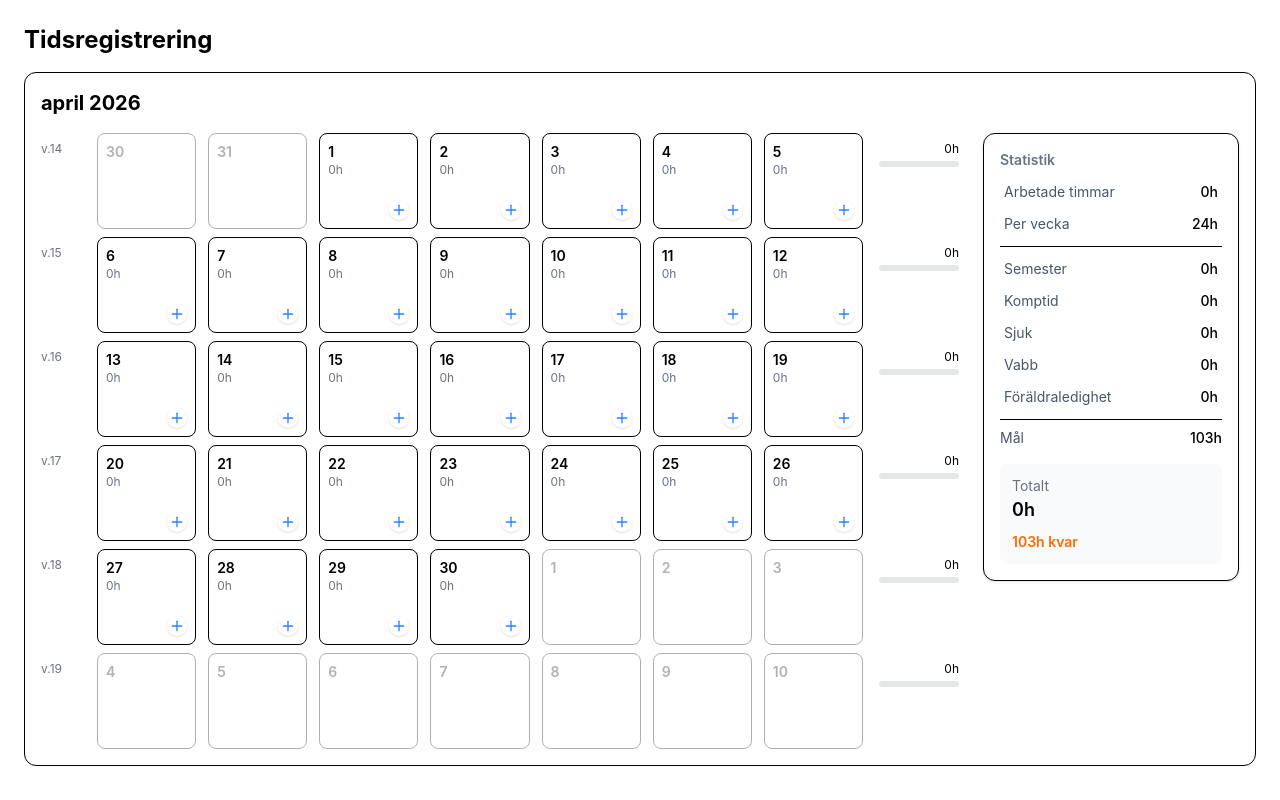
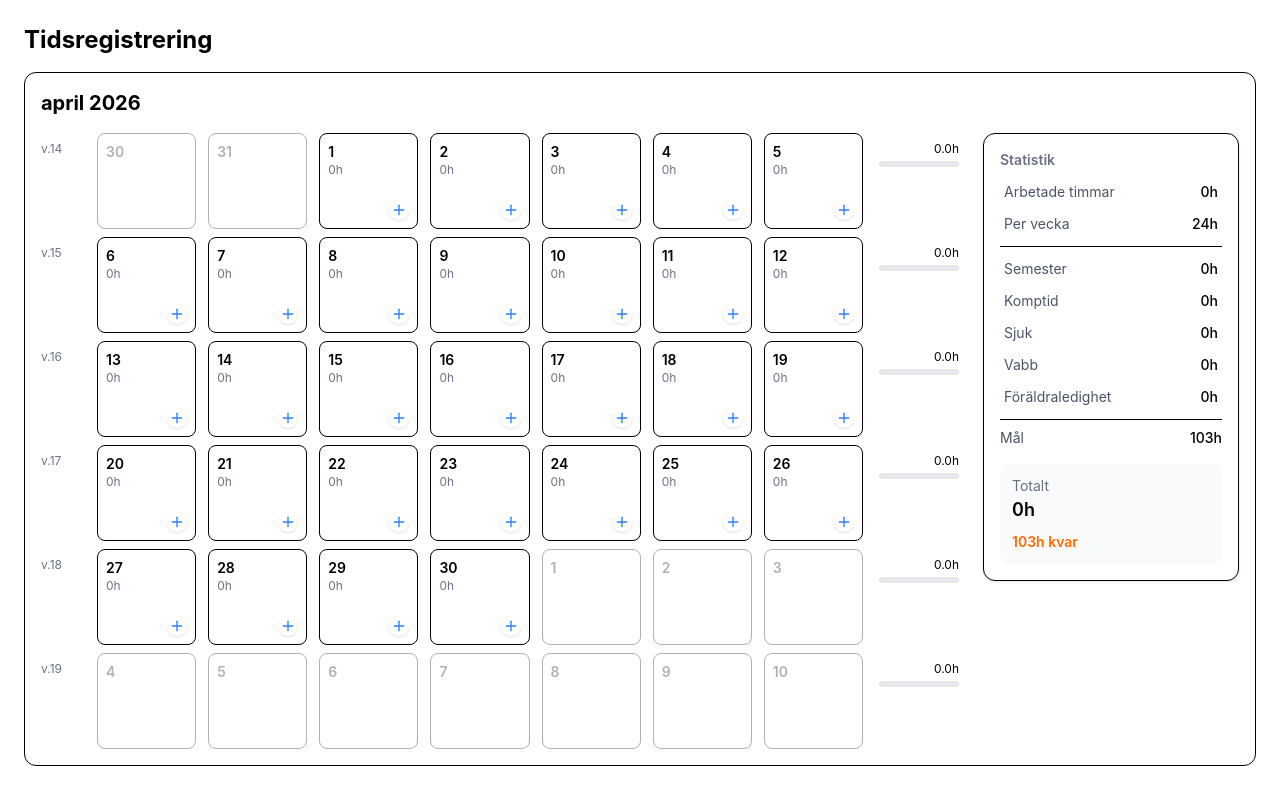
Before and after one commit to sandrahagevall/time-registration, a React (Vite) app: page / in a window 1280 px wide. Built offline with nearby package versions, Linux system fonts and the light colour scheme.

Commit message:
change decimals to 1

```diff
--- a/src/components/MonthView.tsx
+++ b/src/components/MonthView.tsx
@@ -206,7 +206,7 @@ const MonthView = () => {
 
                   {/* VECKOSALDO */}
                   <div className="w-20 text-xs text-right pt-2">
-                    <div>{weekTotal}h</div>
+                    <div>{weekTotal.toFixed(1)}h</div>
                     <div className="w-full bg-gray-200 h-1.5 rounded mt-1">
                       <div
                         className="h-1.5 rounded bg-blue-500"
@@ -225,8 +225,8 @@ const MonthView = () => {
                               : "text-gray-500"
                         }
                       >
-                        ({diff > 0 && `+${diff}h övertid`}
-                        {diff < 0 && `${Math.abs(diff)}h kvar`}
+                        ({diff > 0 && `+${diff.toFixed(1)}h övertid`}
+                        {diff < 0 && `${Math.abs(diff).toFixed(1)}h kvar`}
                         {diff === 0 && "klart"})
                       </div>
                     )}
```
